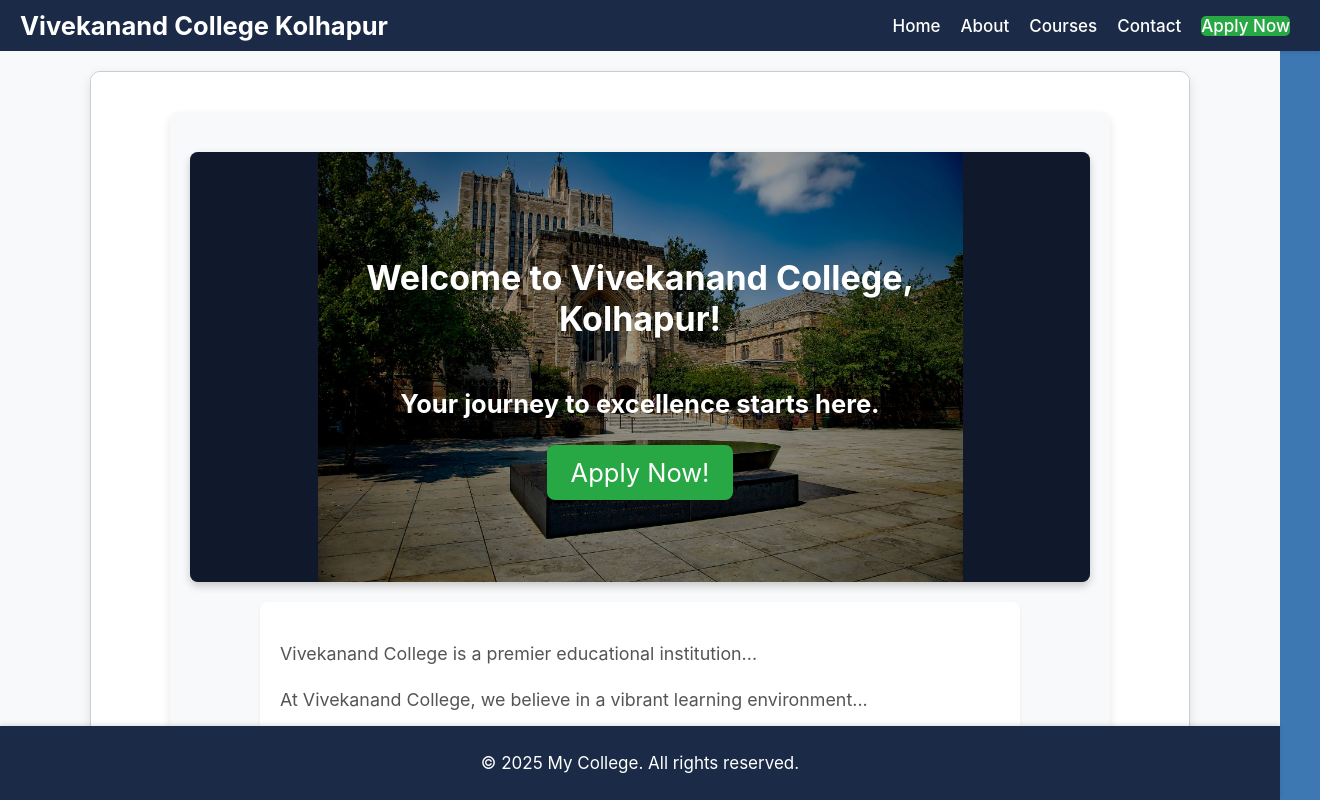
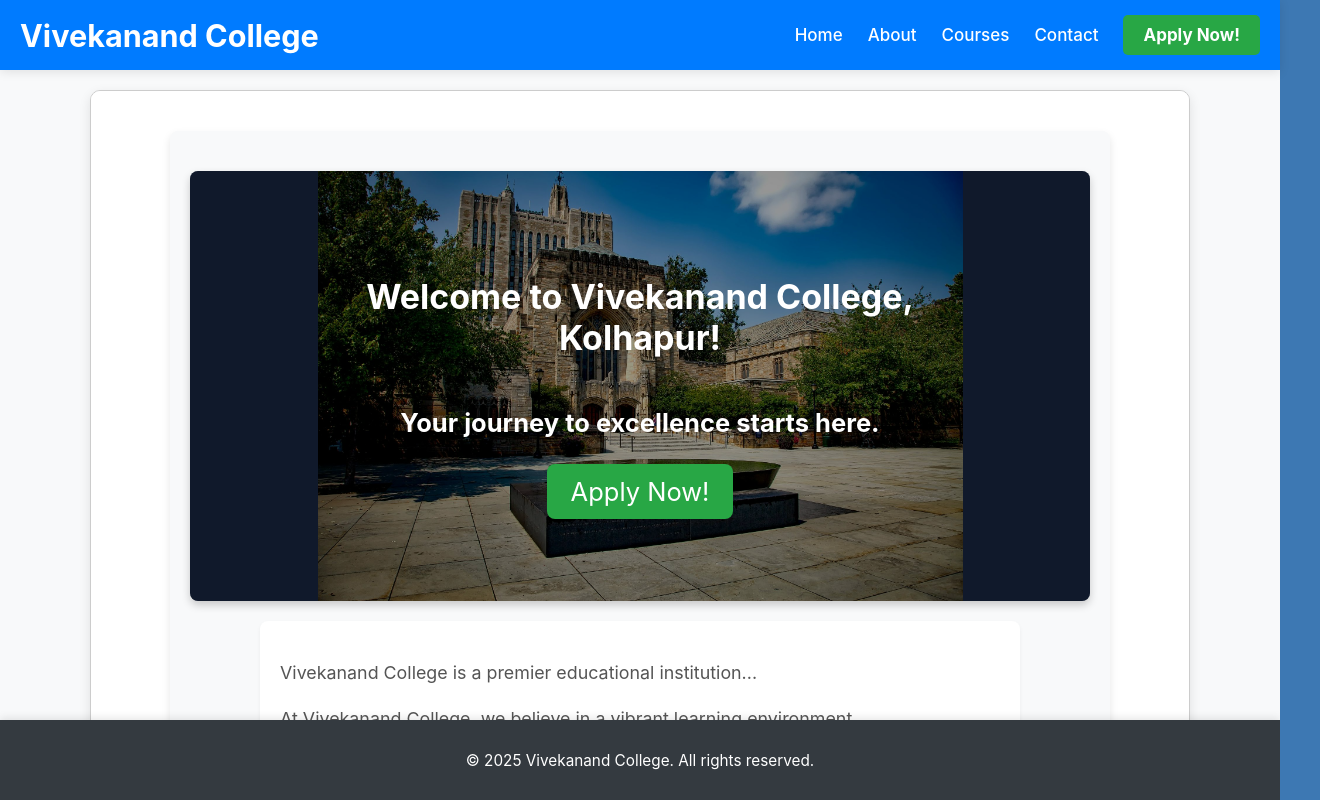
Before and after one commit to shiv-creations/vck-ojt, a React (Vite) app: page / in a window 1280 px wide. Shown: the whole page, 1320 px wide, since content can reach past the window. Built offline with nearby package versions, Linux system fonts and the light colour scheme.

Commit message:
first commit

```diff
--- a/src/components/Footer/Footer.css
+++ b/src/components/Footer/Footer.css
@@ -1,14 +1,11 @@
 /* src/components/Footer/Footer.css */
-
 .footer {
-  width: 100%;
-  background-color: #1a2a47;
+  background-color: #343A40; /* Match header background */
   color: white;
+  padding: 15px 20px;
   text-align: center;
-  padding: 10px 0;
-  box-shadow: 0 -2px 4px rgba(0, 0, 0, 0.1);
+  font-size: 0.9em;
+  box-shadow: 0 -2px 8px rgba(0,0,0,0.1); /* Shadow at the top */
+  flex-shrink: 0; /* Prevents it from shrinking */
+  margin-top: auto; /* Pushes the footer to the bottom if content is short */
 }
-
-.footer-content{
-  width: 100%;
-}
--- a/src/components/Footer/Footer.jsx
+++ b/src/components/Footer/Footer.jsx
@@ -1,14 +1,10 @@
-import React from 'react';
-import './Footer.css';
-
+// src/components/Footer/Footer.jsx
+import './Footer.css'; // Import the CSS for the Footer
 const Footer = () => {
 return (
     <footer className="footer">
-        <div className="footer-content">
-            <p>&copy; {new Date().getFullYear()} My College. All rights reserved.</p>
-        </div>
+        <p>&copy; {new Date().getFullYear()} Vivekanand College. All rights reserved.</p>
     </footer>
 );
-};
-
+}
 export default Footer;
--- a/src/components/Header/Header.css
+++ b/src/components/Header/Header.css
@@ -1,44 +1,200 @@
-.header {
-    width: 100%;
-    background-color: #1a2a47;
+/* Global Header Wrapper */
+.main-header {
+    background-color: #007BFF;
+    /* Primary blue background */
     color: white;
-    padding: 10px 20px;
-    box-shadow: 0 2px 4px rgba(0, 0, 0, 0.1);
+    padding: 15px 20px;
+    display: flex;
+    justify-content: space-between;
+    /* Space out college name and nav */
+    align-items: center;
+    box-shadow: 0 2px 10px rgba(0, 0, 0, 0.1);
+    position: sticky;
+    /* Make header sticky */
+    top: 0;
+    z-index: 999;
+    /* Ensure header is above other content */
 }
 
-.header-container {
+.college-name {
+    font-size: 1.8em;
+    font-weight: bold;
+}
+
+.college-name a {
+    color: white;
+    text-decoration: none;
+    transition: color 0.3s ease;
+}
+
+.college-name a:hover {
+    color: #E0E0E0;
+}
+
+/* Desktop Navigation Styles (default) */
+.desktop-nav {
     display: flex;
-    justify-content: space-between;
+    /* Show by default */
+    gap: 25px;
+    /* Space between links */
     align-items: center;
 }
 
-.logo {
-    font-size: 1.5em;
-    font-weight: bold;
-    color: white;
-    text-decoration: none;
-}
-
-.desktop-nav a {
-    margin: 0 10px;
+.nav-item {
     color: white;
     text-decoration: none;
     font-weight: 500;
+    padding: 5px 0;
+    transition: color 0.3s ease, border-bottom 0.3s ease;
+    }
+
+.nav-item:hover {
+    color: #E0E0E0;
+    border-bottom: 2px solid #E0E0E0;
 }
 
-.menu-toggle {
+/* Primary Button (e.g., Apply Now) */
+.btn.primary-btn {
+    background-color: #28A745;
+    /* Green */
+    color: white;
+    padding: 10px 20px;
+    border-radius: 5px;
+    text-decoration: none;
+    transition: background-color 0.3s ease;
+    font-weight: bold;
+}
+
+.btn.primary-btn:hover {
+    background-color: #218838;
+    /* Darker green */
+}
+
+/* Hamburger Menu Button (hidden by default on desktop) */
+.hamburger-menu {
     display: none;
+    /* Hide on desktop */
     background: none;
     border: none;
-    font-size: 1.5em;
-    color: white;
+    cursor: pointer;
+    padding: 10px;
+    position: relative;
+    z-index: 1002;
+    /* Ensure it's above the drawer if needed */
 }
 
+.hamburger-icon {
+    display: block;
+    width: 30px;
+    height: 3px;
+    background-color: white;
+    margin: 6px 0;
+    transition: all 0.3s ease;
+}
+
+/* Drawer Navigation (hidden by default) */
+.drawer-nav {
+    position: fixed;
+    top: 0;
+    right: -300px;
+    /* Start off-screen to the right */
+    width: 200px;
+    /* Width of the drawer */
+    height: 100%;
+    background-color: #F8F9FA;
+    /* Light background for drawer */
+    box-shadow: -5px 0 15px rgba(0, 0, 0, 0.2);
+    transition: right 0.3s ease-in-out;
+    /* Slide-in animation */
+    z-index: 1001;
+    /* Above page content, below overlay */
+    display: flex;
+    flex-direction: column;
+    padding-top: 60px;
+    /* Space for close button/header */
+}
+
+.drawer-nav.open {
+    right: 0;
+    /* Slide in when open */
+}
+
+.drawer-nav .nav-item {
+    color: #343A40;
+    /* Darker text for drawer links */
+    padding: 15px 20px;
+    border-bottom: 1px solid #E0E0E0;
+    width: 100%;
+    /* Full width links */
+    box-sizing: border-box;
+    /* Include padding in width */
+}
+
+.drawer-nav .nav-item:hover {
+    background-color: #E9ECEF;
+    color: #007BFF;
+    border-bottom: 1px solid #E0E0E0;
+    /* Reset border for hover if needed */
+}
+
+.drawer-nav .nav-item.btn.primary-btn {
+    /* margin: 50px; Space for button in drawer */
+
+    text-align: center;
+}
+
+/* Close button inside drawer */
+.close-drawer-btn {
+    position: absolute;
+    top: 15px;
+    right: 15px;
+    background: none;
+    border: none;
+    font-size: 2em;
+    color: #343A40;
+    cursor: pointer;
+    z-index: 1010;
+}
+
+/* Overlay when drawer is open */
+.drawer-overlay {
+    display: none;
+    /* Hidden by default */
+    position: fixed;
+    top: 0;
+    left: 0;
+    width: 100%;
+    height: 100%;
+    background-color: rgba(0, 0, 0, 0.5);
+    /* Semi-transparent black */
+    z-index: 1000;
+    /* Below drawer, above page content */
+    }
+
+.drawer-nav.open+.drawer-overlay {
+    display: block;
+    /* Show when drawer is open */
+}
+
+/* --- Media Queries for Mobile --- */
 @media (max-width: 768px) {
     .desktop-nav {
         display: none;
+        /* Hide desktop nav on mobile */
     }
-    .menu-toggle {
+
+    .hamburger-menu {
         display: block;
+        /* Show hamburger on mobile */
+    }
+
+    .main-header {
+        justify-content: space-between;
+        /* Ensure name and hamburger are spaced */
+    }
+
+    .college-name {
+        font-size: 1.5em;
+        /* Adjust college name size on mobile */
     }
 }
--- a/src/components/Header/Header.jsx
+++ b/src/components/Header/Header.jsx
@@ -1,29 +1,79 @@
-import React, { useState } from 'react';
-import { Link } from 'react-router-dom';
-import './Header.css';
-import MobileMenu from '../MobileMenu';
-
-const Header = () => {
-  const [menuOpen, setMenuOpen] = useState(false);
-
+// / src/components/Header/Header.jsx
+import React, { useState } from "react"; // Import useState
+import { Link } from "react-router-dom";
+import "./Header.css";
+function Header() {
+  const [isDrawerOpen, setIsDrawerOpen] = useState(false); // State to control drawer visibility
+  const toggleDrawer = () => {
+    setIsDrawerOpen(!isDrawerOpen);
+  };
+  // Function to close drawer when a link is clicked
+  const closeDrawer = () => {
+    setIsDrawerOpen(false);
+  };
   return (
-    <header className="header">
-      <div className="header-container">
-        <Link to="/" className="logo">Vivekanand College Kolhapur</Link>
-        <nav className="desktop-nav">
-          <Link to="/" className="nav-link">Home</Link>
-          <Link to="/about" className="nav-link">About</Link>
-          <Link to="/courses" className="nav-link">Courses</Link>
-          <Link to="/contact" className="nav-link">Contact</Link>
-          <Link to="/apply" className="college-button">Apply Now</Link>
-        </nav>
-        <button className="menu-toggle" onClick={() => setMenuOpen(!menuOpen)}>
-          ☰
+    <header className="main-header">
+      {" "}
+      {/* Add a wrapper for header content */}
+      <div className="college-name">
+        <Link to="/">Vivekanand College</Link>{" "}
+        {/* College Name/Logo for desktop & mobile */}
+      </div>
+      {/* Desktop Navigation */}
+      <nav className="navbar desktop-nav">
+        <Link to="/" className="nav-item">
+          Home
+        </Link>
+        <Link to="/about" className="nav-item">
+          About
+        </Link>
+        <Link to="/courses" className="nav-item">
+          Courses
+        </Link>
+        <Link to="/contact" className="nav-item">
+          Contact
+        </Link>
+        <Link to="/admissions" className="nav-item btn primary-btn">
+          Apply Now!
+        </Link>{" "}
+        {/* Apply Now button */}
+      </nav>
+      {/* Mobile Hamburger Button */}
+      <button className="hamburger-menu" onClick={toggleDrawer}>
+        <span className="hamburger-icon"></span>
+        <span className="hamburger-icon"></span>
+        <span className="hamburger-icon"></span>
+      </button>
+      {/* Mobile Drawer Navigation */}
+      <nav className={`drawer-nav ${isDrawerOpen ? "open" : ""}`}>
+        <button className="close-drawer-btn" onClick={toggleDrawer}>
+          ✕
         </button>
-      </div>
-      {menuOpen && <MobileMenu closeMenu={() => setMenuOpen(false)} />}
+        <Link to="/" className="nav-item" onClick={closeDrawer}>
+          Home
+        </Link>
+        <Link to="/about" className="nav-item" onClick={closeDrawer}>
+          About
+        </Link>
+        <Link to="/courses" className="nav-item" onClick={closeDrawer}>
+          Courses
+        </Link>
+        <Link to="/contact" className="nav-item" onClick={closeDrawer}>
+          Contact
+        </Link>
+        <Link
+          to="/admissions"
+          className="nav-item btn primary-btn"
+          onClick={closeDrawer}
+        >
+          Apply Now!
+        </Link>
+      </nav>
+      {/* Overlay when drawer is open */}
+      {isDrawerOpen && (
+        <div className="drawer-overlay" onClick={toggleDrawer}></div>
+      )}
     </header>
   );
-};
-
+}
 export default Header;
--- a/src/components/MobileMenu.css
+++ /dev/null
@@ -1,16 +0,0 @@
-/* src/components/MobileMenu.css */
-.mobile-menu {
-  background-color: #1a2a47;
-  color: white;
-  padding: 15px;
-  display: flex;
-  flex-direction: column;
-  align-items: center;
-}
-
-.mobile-menu a {
-  color: white;
-  text-decoration: none;
-  margin: 10px 0;
-  font-weight: 500;
-}
--- a/src/components/MobileMenu.jsx
+++ /dev/null
@@ -1,18 +0,0 @@
-//src/components/MobileMenu.jsx
-import React from 'react';
-import { Link } from 'react-router-dom';
-import './MobileMenu.css';
-
-const MobileMenu = ({ closeMenu }) => {
-  return (
-    <div className="mobile-menu">
-      <Link to="/" onClick={closeMenu}>Home</Link>
-      <Link to="/about" onClick={closeMenu}>About</Link>
-      <Link to="/courses" onClick={closeMenu}>Courses</Link>
-      <Link to="/contact" onClick={closeMenu}>Contact</Link>
-      <Link to="/apply" onClick={closeMenu} className="college-button">Apply Now</Link>
-    </div>
-  );
-};
-
-export default MobileMenu;
```
